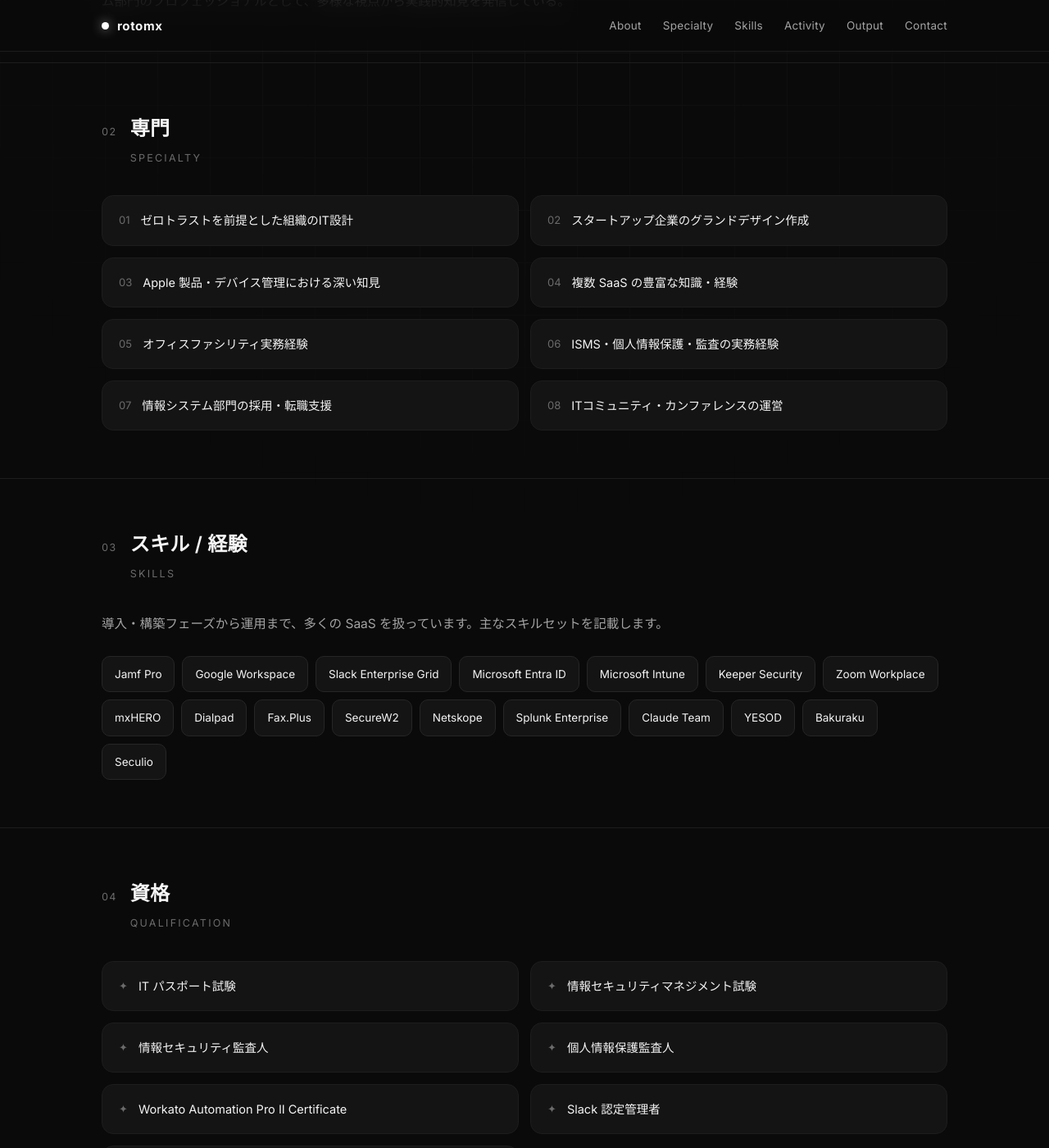
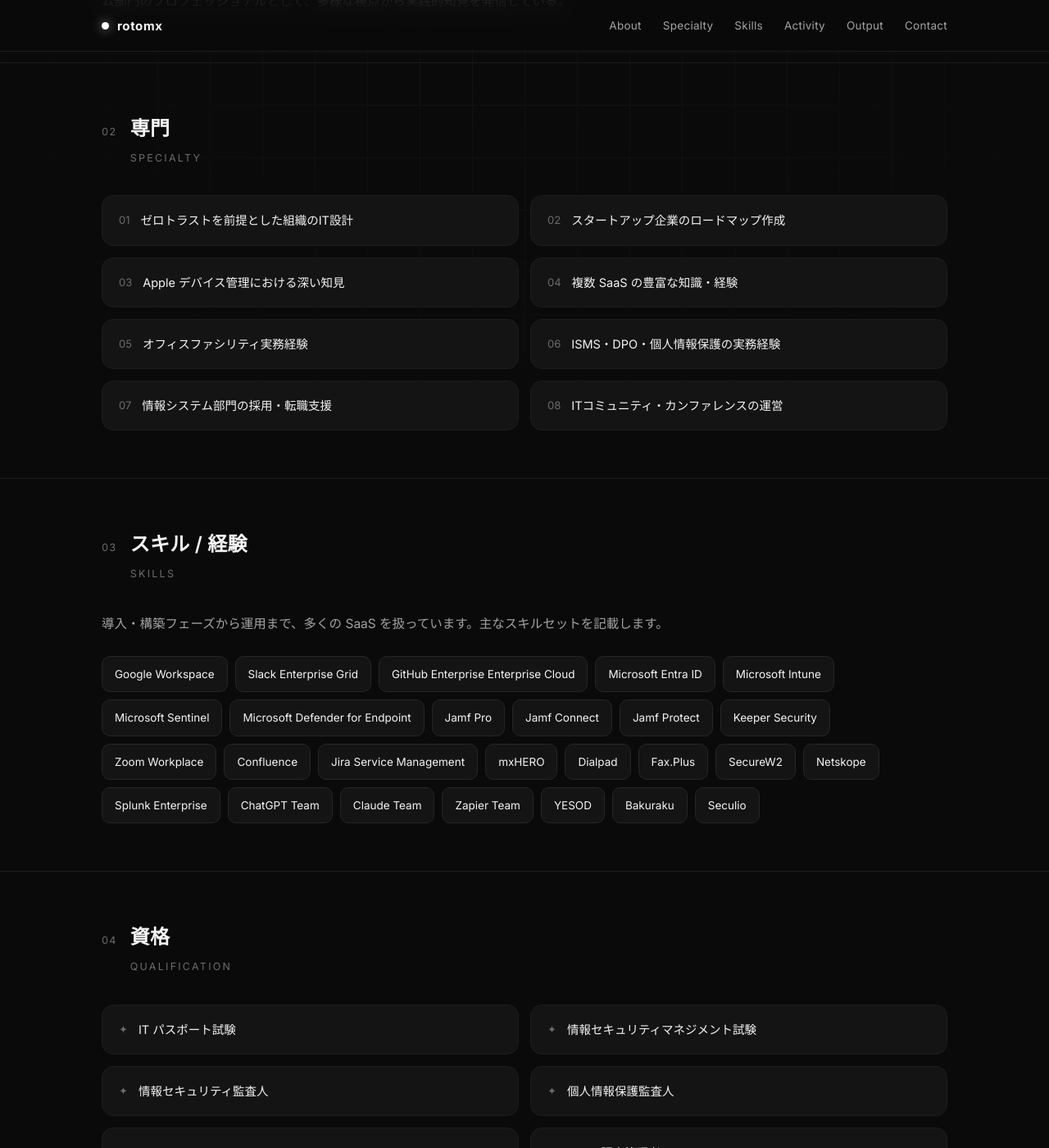
Before and after one commit to rotomx/rotomx.github.io, a Jekyll site: the page index.html, which Jekyll copies as it is, in a window 1280 px wide and 1400 px high, scrolled down 1091 px. Shown: the whole window at 82% size. Built offline with Jekyll 4.4.1, drawn with Linux system fonts in a browser that asks for light colours; some of the changed text lies outside the part shown.

Commit message:
Update index.html

```diff
--- a/index.html
+++ b/index.html
@@ -267,11 +267,11 @@
     </div>
     <div class="grid2 reveal">
       <div class="item"><span class="mk">01</span>ゼロトラストを前提とした組織のIT設計</div>
-      <div class="item"><span class="mk">02</span>スタートアップ企業のグランドデザイン作成</div>
-      <div class="item"><span class="mk">03</span>Apple 製品・デバイス管理における深い知見</div>
+      <div class="item"><span class="mk">02</span>スタートアップ企業のロードマップ作成</div>
+      <div class="item"><span class="mk">03</span>Apple デバイス管理における深い知見</div>
        <div class="item"><span class="mk">04</span>複数 SaaS の豊富な知識・経験</div>
       <div class="item"><span class="mk">05</span>オフィスファシリティ実務経験</div>
-      <div class="item"><span class="mk">06</span>ISMS・個人情報保護・監査の実務経験</div>
+      <div class="item"><span class="mk">06</span>ISMS・DPO・個人情報保護の実務経験</div>
       <div class="item"><span class="mk">07</span>情報システム部門の採用・転職支援</div>
       <div class="item"><span class="mk">08</span>ITコミュニティ・カンファレンスの運営</div>
     </div>
@@ -287,20 +287,29 @@
     </div>
     <div class="prose reveal" style="margin-bottom:24px"><p>導入・構築フェーズから運用まで、多くの SaaS を扱っています。主なスキルセットを記載します。</p></div>
     <div class="chips reveal">
-      <span class="chip">Jamf Pro</span>
       <span class="chip">Google Workspace</span>
       <span class="chip">Slack Enterprise Grid</span>
+      <span class="chip">GitHub Enterprise Enterprise Cloud</span>
       <span class="chip">Microsoft Entra ID</span>
       <span class="chip">Microsoft Intune</span>
+      <span class="chip">Microsoft Sentinel</span>
+      <span class="chip">Microsoft Defender for Endpoint</span>
+      <span class="chip">Jamf Pro</span>
+      <span class="chip">Jamf Connect</span>
+      <span class="chip">Jamf Protect</span>
       <span class="chip">Keeper Security</span>
       <span class="chip">Zoom Workplace</span>
+      <span class="chip">Confluence</span>
+      <span class="chip">Jira Service Management</span>
       <span class="chip">mxHERO</span>
       <span class="chip">Dialpad</span>
       <span class="chip">Fax.Plus</span>
       <span class="chip">SecureW2</span>
       <span class="chip">Netskope</span>
       <span class="chip">Splunk Enterprise</span>
+      <span class="chip">ChatGPT Team</span>
       <span class="chip">Claude Team</span>
+      <span class="chip">Zapier Team</span>
       <span class="chip">YESOD</span>
       <span class="chip">Bakuraku</span>
       <span class="chip">Seculio</span>
@@ -358,17 +367,25 @@
       <span class="sec-num">06</span>
       <div class="sec-title">インタビュー・導入事例<small>Interview &amp; Case Study</small></div>
     </div>
+        <h4 class="reveal" style="font-size:13px;letter-spacing:.16em;text-transform:uppercase;color:var(--dim);margin:0 0 8px">インタビュー / Interview</h4>
+    <div class="linklist reveal" style="margin-bottom:34px">
+
     <div class="linklist reveal">
       <a href="https://macfan.book.mynavi.jp/article/61997/" target="_blank" rel="noopener"><span class="ll-title">『Mac Fan 2025年9月号』</span><span class="ll-arrow">↗</span></a>
       <a href="https://josys.wingarc.com/tonarinojosyssan-01" target="_blank" rel="noopener"><span class="ll-title">「社内外ユーザーファースト」を追求する株式会社一休の情シス─わずか3名で挑んだクラウド移行・大規模刷新・AI活用の全て–となりの情シスさん Vol.01</span><span class="ll-arrow">↗</span></a>
       <a href="https://josys.wingarc.com/josys-resume-01" target="_blank" rel="noopener"><span class="ll-title">「守り」を固め、「攻め」へ転じ、仕事を「拡張」する。情シス不要の未来を描く、株式会社一休・大多和亮氏--情シスの履歴書 Vol.01</span><span class="ll-arrow">↗</span></a>
+      <a href="https://www.sanno.ac.jp/undergraduate/learning/viewpoint/2021_04/" target="_blank" rel="noopener"><span class="ll-title">卒業生に聞く、未来に求められる IT 人材になるには 〜SANNO 教員×卒業生 対談〜</span><span class="ll-arrow">↗</span></a>
+    </div>
+
+    <h4 class="reveal" style="font-size:13px;letter-spacing:.16em;text-transform:uppercase;color:var(--dim);margin:0 0 8px">導入事例 / Case Study</h4>
+    <div class="linklist reveal" style="margin-bottom:34px">
+
       <a href="https://www.pentio.com/securew2/case/ikyu/" target="_blank" rel="noopener"><span class="ll-title">株式会社一休 導入事例 — SecureW2</span><span class="ll-arrow">↗</span></a>
       <a href="https://www.lrm.jp/seculio/voice/ikyu/" target="_blank" rel="noopener"><span class="ll-title">株式会社一休 お客様の声 — セキュリオ</span><span class="ll-arrow">↗</span></a>
       <a href="https://www.ikyu.co.jp/blog/1597/" target="_blank" rel="noopener"><span class="ll-title">チームプレーで一歩先を行く社内環境構築を――。一休の情シスが目指すアフターコロナの世界</span><span class="ll-arrow">↗</span></a>
       <a href="https://blog.zunda.co.jp/blog/ikyu-casestudy" target="_blank" rel="noopener"><span class="ll-title">Keeper 導入のきっかけは「SSO 対応＆使い勝手の良さ」</span><span class="ll-arrow">↗</span></a>
       <a href="https://www.jamf.com/ja/resources/case-studies/ikyu/" target="_blank" rel="noopener"><span class="ll-title">株式会社一休 — Jamf Pro と Jamf Connect で叶える "従業員ファースト" の Mac 管理</span><span class="ll-arrow">↗</span></a>
       <a href="https://www.jamf.com/ja/resources/videos/jamf-ikyu/" target="_blank" rel="noopener"><span class="ll-title">【Jamf 導入インタビュー】株式会社一休 管理本部 社内情報システム部 大多和亮</span><span class="ll-arrow">↗</span></a>
-      <a href="https://www.sanno.ac.jp/undergraduate/learning/viewpoint/2021_04/" target="_blank" rel="noopener"><span class="ll-title">卒業生に聞く、未来に求められる IT 人材になるには 〜SANNO 教員×卒業生 対談〜</span><span class="ll-arrow">↗</span></a>
     </div>
   </div>
 </section>
```
